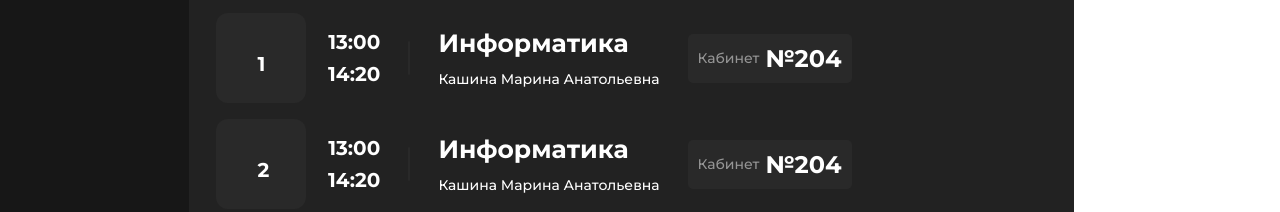
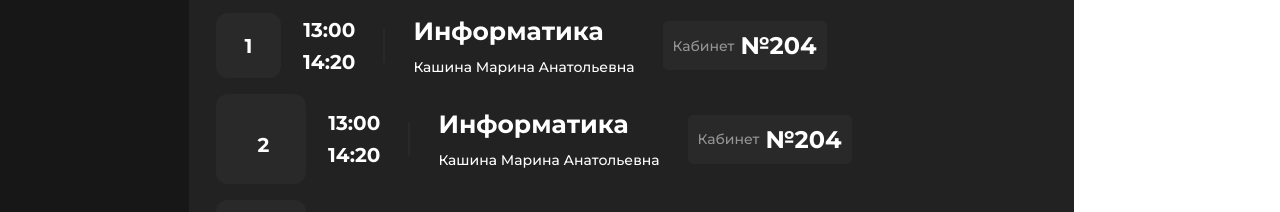
Before and after one commit to elscriptss/ukrtb-application-desktop, a website: page ukrtb app/Frontend/index.html in a window 1280 px wide. Shown: the part 338-550 px from the top of the page. Drawn offline with Linux system fonts and the light colour scheme; files whose address does not match are found by name.

Commit message:
Add files via upload

```diff
--- a/ukrtb app/Frontend/index.html
+++ b/ukrtb app/Frontend/index.html
@@ -95,8 +95,8 @@
       <div class="Frame1353" style="flex-direction: column; justify-content: flex-start; align-items: flex-start; gap: 16px; display: flex">
         <div class="Frame1346" style="flex-direction: column; justify-content: flex-start; align-items: flex-start; gap: 14px; display: flex">
           <div class="Frame1344" style="justify-content: flex-start; align-items: center; gap: 22px; display: inline-flex">
-            <div class="Frame1339" style="width: 50px; height: 50px; padding: 20px; background: #292929; border-radius: 12px; flex-direction: column; justify-content: center; align-items: center; display: inline-flex">
-              <div style="width: 7px; height: 13px; text-align: center; color: white; font-size: 20px; font-family: Montserrat; font-weight: 700; word-wrap: break-word">1</div>
+            <div class="counter-couple">
+              1
             </div>
             <div class="Frame1342" style="justify-content: flex-start; align-items: center; gap: 28px; display: flex">
               <div class="Frame1340" style="flex-direction: column; justify-content: center; align-items: center; gap: 8px; display: inline-flex">
--- a/ukrtb app/Frontend/styles.css
+++ b/ukrtb app/Frontend/styles.css
@@ -16,6 +16,24 @@
     word-wrap: break-word;
     cursor: pointer;
     transition: all 0.2s ease-in-out;
+}
+
+.counter-couple {
+    width: 25px;
+    height: 25px;
+    padding: 20px;
+    background: #292929;
+    border-radius: 12px;
+    flex-direction: column;
+    justify-content: center;
+    align-items: center;
+    display: inline-flex;
+    text-align: center;
+    color: white;
+    font-size: 20px;
+    font-family: Montserrat;
+    font-weight: 700;
+    word-wrap: break-word;
 }
 
 .skip-counter {
```
